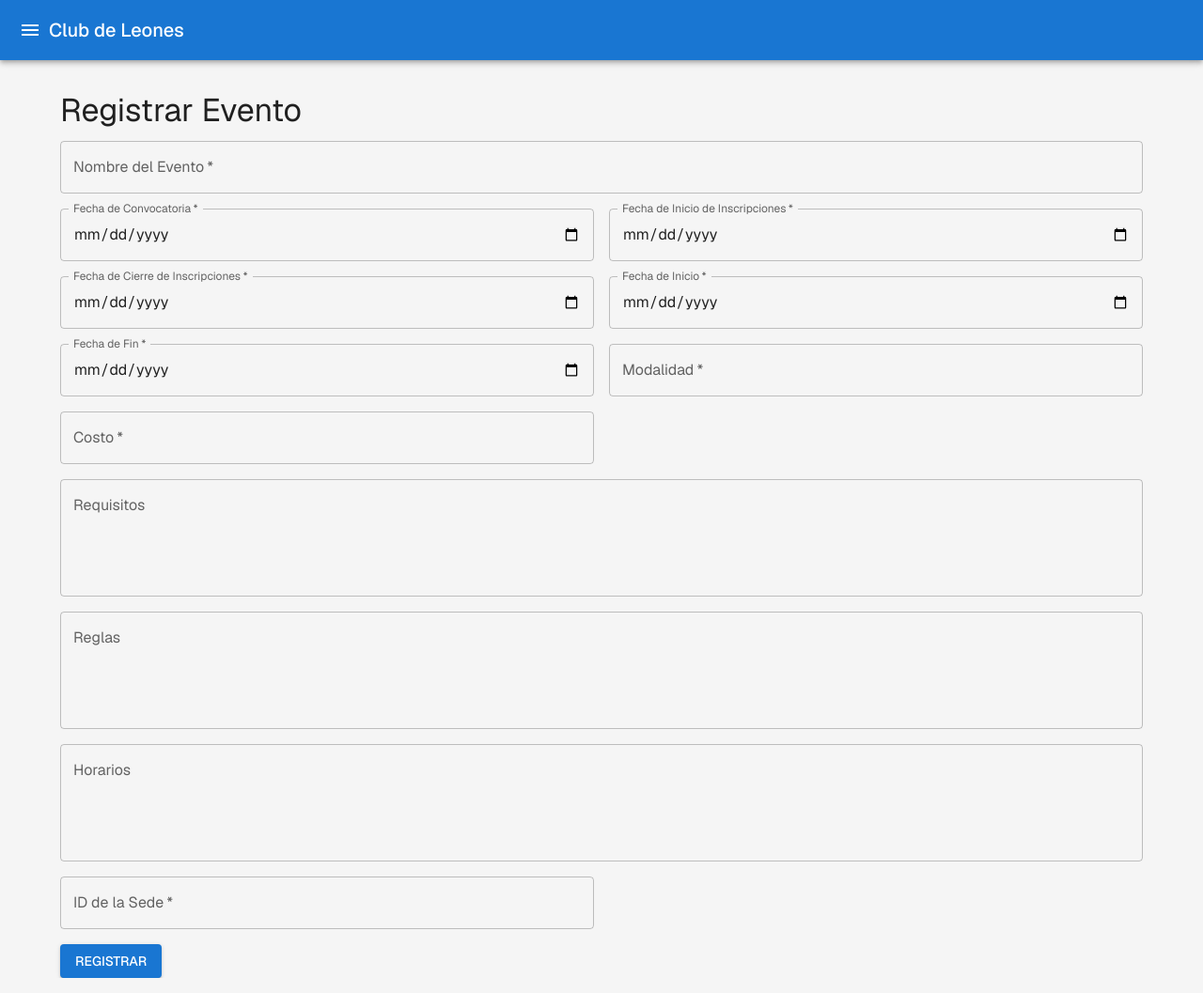
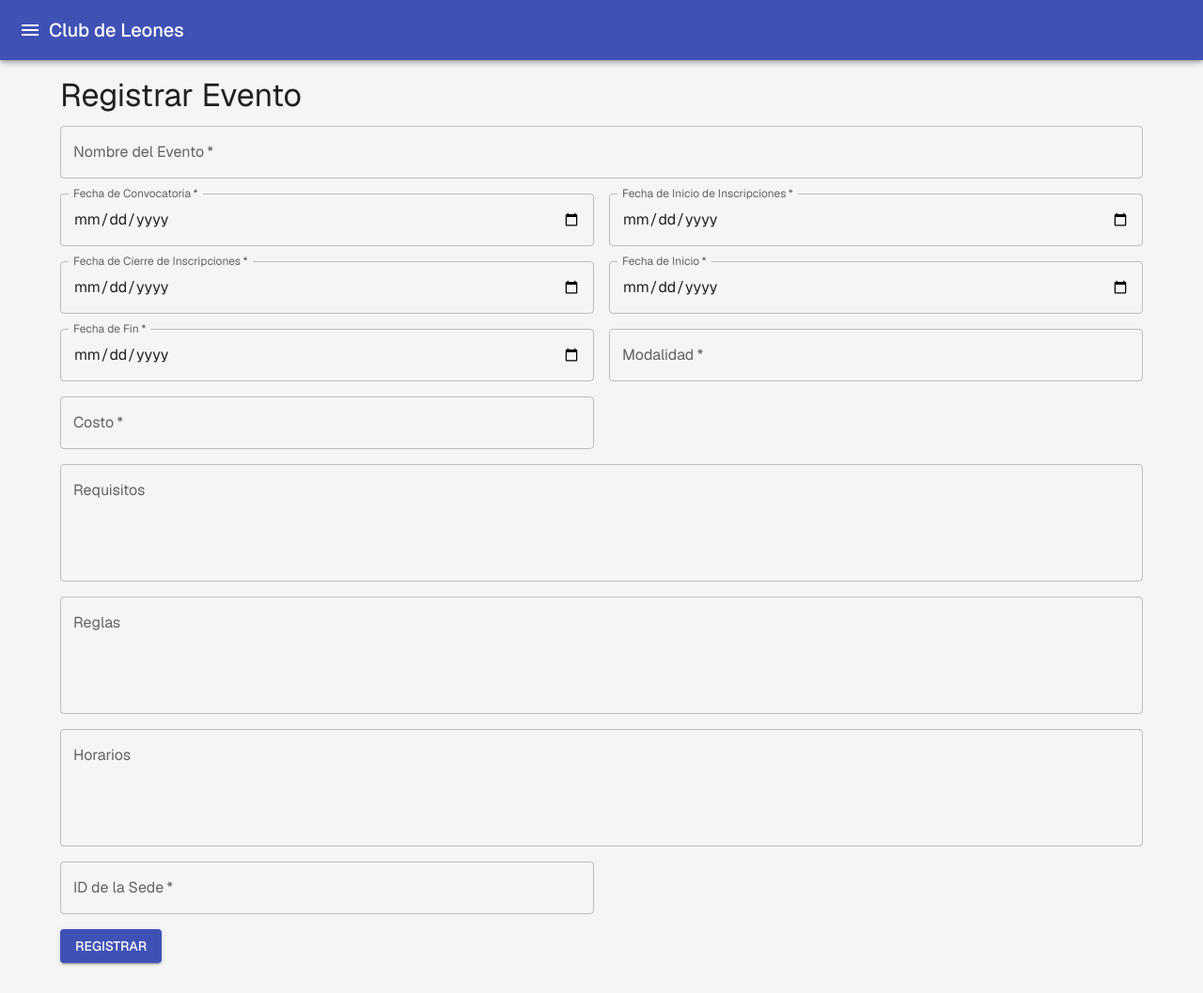
Before and after one commit to EstebanAM0106/frontend-club, a Next.js app: page /registro in a window 1280 px wide. Shown: the whole page at 94% size. Built offline with nearby package versions, Linux system fonts and the light colour scheme; what @mui/material-nextjs would draw is missing.

Commit message:
feat: actualizar componentes de navegación y formularios, cambiar colores y mejorar estructura

```diff
--- a/src/app/layout.jsx
+++ b/src/app/layout.jsx
@@ -12,8 +12,7 @@ export default function RootLayout({ children }) {
     <html lang="en">
       <body>
         <MyThemeProvider>
-          <Navegacion />
-          {children}
+          <Navegacion>{children}</Navegacion>
         </MyThemeProvider>
       </body>
     </html>
--- a/src/components/ListaActividades.jsx
+++ b/src/components/ListaActividades.jsx
@@ -269,7 +269,7 @@ const EditEventForm = ({ evento, onCancel, onSave }) => {
           <Button
             type="submit"
             variant="contained"
-            color="primary"
+            color="secondary"
             sx={{ mr: 1 }}
           >
             Actualizar
@@ -368,7 +368,7 @@ const ListaActividades = () => {
   };
 
   return (
-    <Container>
+    <>
       <Typography
         variant="h4"
         gutterBottom
@@ -452,7 +452,7 @@ const ListaActividades = () => {
           </Button>
         </DialogActions>
       </Dialog>
-    </Container>
+    </>
   );
 };
 
--- a/src/components/Login.jsx
+++ b/src/components/Login.jsx
@@ -63,7 +63,7 @@ const Login = () => {
         <Button
           type="submit"
           variant="contained"
-          color="primary"
+          color="secondary"
           fullWidth
           sx={{ mt: 2 }}
         >
--- a/src/components/MyThemeProvider.jsx
+++ b/src/components/MyThemeProvider.jsx
@@ -5,6 +5,7 @@ import { AppRouterCacheProvider } from "@mui/material-nextjs/v15-appRouter";
 import { ThemeProvider, createTheme } from "@mui/material/styles";
 import CssBaseline from "@mui/material/CssBaseline";
 import { Geist, Geist_Mono } from "next/font/google";
+import { deepOrange, indigo } from "@mui/material/colors";
 
 // Importar las fuentes con las variables CSS
 const geistSans = Geist({
@@ -21,10 +22,10 @@ const geistMono = Geist_Mono({
 const customTheme = createTheme({
   palette: {
     primary: {
-      main: "#1976d2",
+      main: indigo[500], // Usando un tono de azul de Material UI
     },
     secondary: {
-      main: "#dc004e",
+      main: deepOrange[500], // Usando un tono de naranja de Material UI
     },
     background: {
       default: "#f5f5f5",
--- a/src/components/Navegacion.jsx
+++ b/src/components/Navegacion.jsx
@@ -1,21 +1,27 @@
 import React from "react";
-import { AppBar, Toolbar, Typography } from "@mui/material";
+import NextLink from "next/link";
+import { AppBar, Container, Toolbar, Typography } from "@mui/material";
 import Sidebar from "@/components/Sidebar";
 
-export default function Navegacion() {
+export default function Navegacion({ children }) {
   return (
-    <AppBar position="static">
+    <>
+      <AppBar position="fixed">
         <Toolbar>
           {/* Muestra el menú lateral mediante el botón dentro de Menu.jsx */}
           <Sidebar />
           {/* Título del AppBar */}
           <Typography
             variant="h6"
-          sx={{ flexGrow: 1 }}
+            sx={{ flexGrow: 1, textDecoration: "none", color: "inherit" }}
+            component={NextLink}
+            href={"/"}
           >
             Club de Leones
           </Typography>
         </Toolbar>
       </AppBar>
+      <Container sx={{ mt: 10, mb: 4 }}>{children}</Container>
+    </>
   );
 }
--- a/src/components/Registro.jsx
+++ b/src/components/Registro.jsx
@@ -90,7 +90,7 @@ const Registro = () => {
   };
 
   return (
-    <Container>
+    <>
       <Box
         component="form"
         onSubmit={handleSubmit}
@@ -280,7 +280,7 @@ const Registro = () => {
           </Grid2>
         </Grid2>
       </Box>
-    </Container>
+    </>
   );
 };
 
```
Lines whose indentation alone changed are shown as unchanged.
